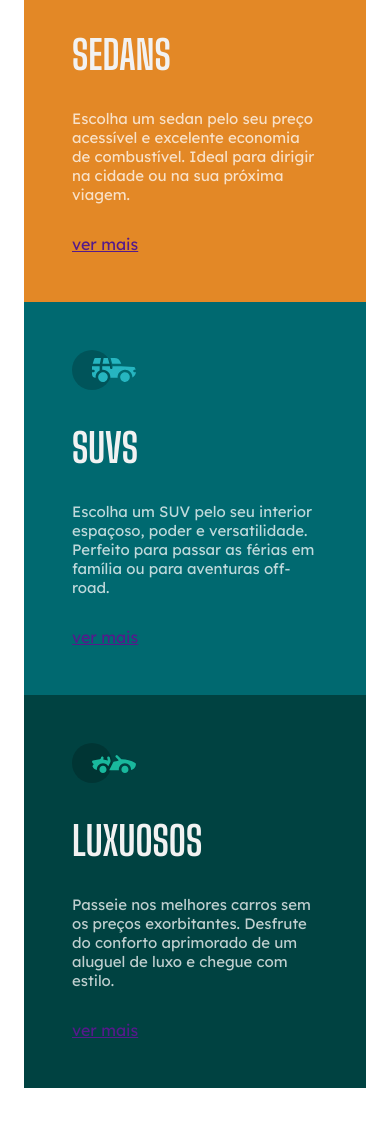
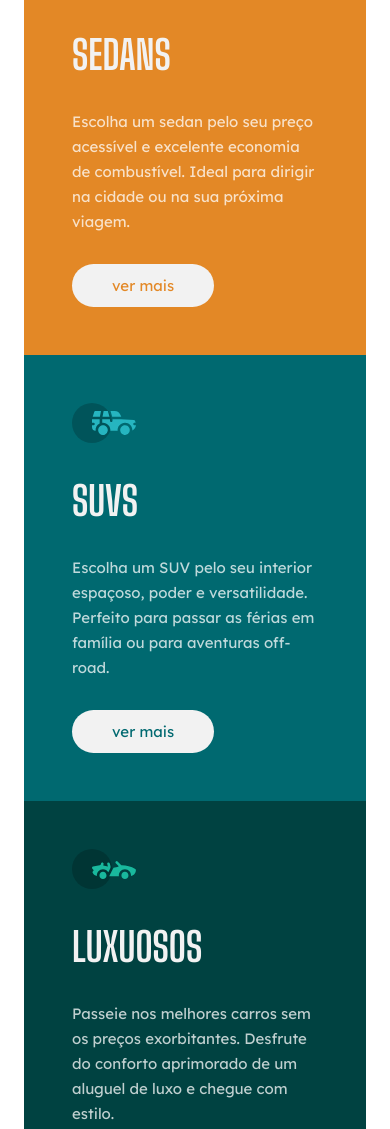
Before and after one commit to kayque2678/carros, a plain HTML site: page index.html in a window 390 px wide. Shown: the part 179-1308 px from the top of the page. Drawn offline with Linux system fonts and the light colour scheme.

Commit message:
finalização da parte mobile

```diff
--- a/index.html
+++ b/index.html
@@ -16,21 +16,21 @@
             <img src="./imagens/icon-sedans.svg" alt="carro sedan">
             <h2>sedans</h2>
             <p>Escolha um sedan pelo seu preço acessível e excelente economia de combustível. Ideal para dirigir na cidade ou na sua próxima viagem.</p>
-            <a href="">ver mais</a>
+            <a href="https://www.webmotors.com.br/sedans" target="_blank">ver mais</a>
         </section>
 
         <section class="suvs">
             <img src="./imagens/icon-suvs.svg" alt="carro suvs">
             <h2>SUVs</h2>
             <p>Escolha um SUV pelo seu interior espaçoso, poder e versatilidade. Perfeito para passar as férias em família ou para aventuras off-road.</p>
-            <a href="">ver mais</a>
+            <a href="https://www.webmotors.com.br/suvs" target="_blank">ver mais</a>
         </section>
 
         <section class="luxuosos">
             <img src="./imagens/icon-luxury.svg" alt="carro de luxo">
             <h2>luxuosos</h2>
             <p>Passeie nos melhores carros sem os preços exorbitantes. Desfrute do conforto aprimorado de um aluguel de luxo e chegue com estilo.</p>
-            <a href="">ver mais</a>
+            <a href="https://www.webmotors.com.br/catalogo/carroceria/coupe/" target="_blank">ver mais</a>
         </section>
     </main>
 </body>
--- a/style.css
+++ b/style.css
@@ -29,10 +29,19 @@ p{
     font-size: 0.9375rem;
     color: var(--transparent);
     margin-bottom: 1.875rem;
+    line-height: 1.5625rem;
 }
 
 a{
     font-family: 'Lexend Deca', sans-serif;
+    display: block;
+    text-decoration: none;
+    border: wpx solid var(--gray);
+    width: fit-content;
+    font-size: 0.9375rem;
+    padding: 0.75rem 2.5rem;
+    border-radius: 1.5625rem;
+    background:  var(--gray);
 }
 
 section {
@@ -41,6 +50,7 @@ section {
 
 .sedans {
     background:  var(--orange);
+    border-radius:  8px 8px 0 0;
 }
 
 .suvs {
@@ -49,4 +59,17 @@ section {
 
 .luxuosos {
     background: var(--dark-cyan);
+    border-radius: 0 0 8px 8px;
 }
+
+.sedans a{
+    color: var(--orange);
+}
+
+.suvs a{
+    color: var(--cyan);
+}
+
+.luxuosos a {
+    color: var(--dark-cyan);
+}
```
